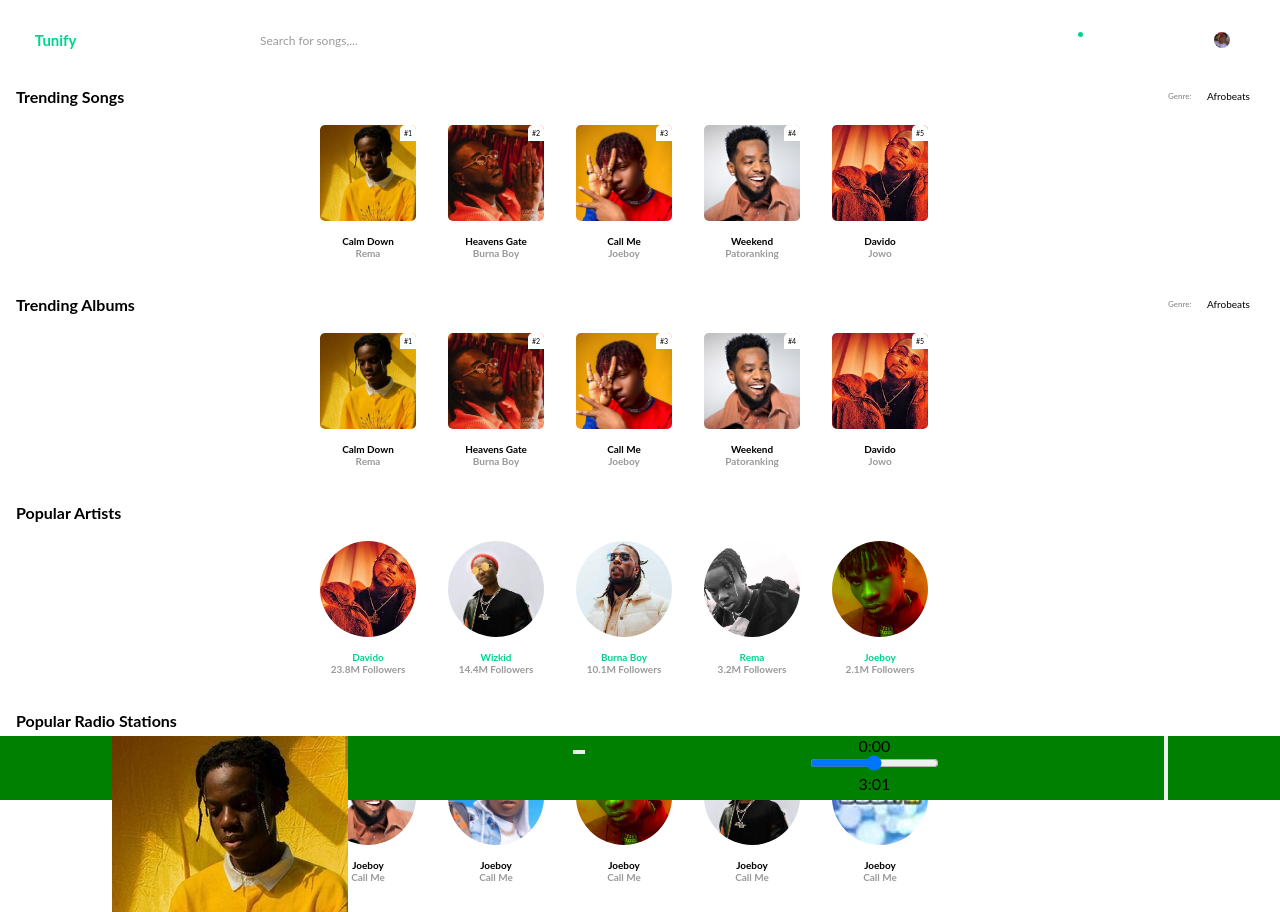
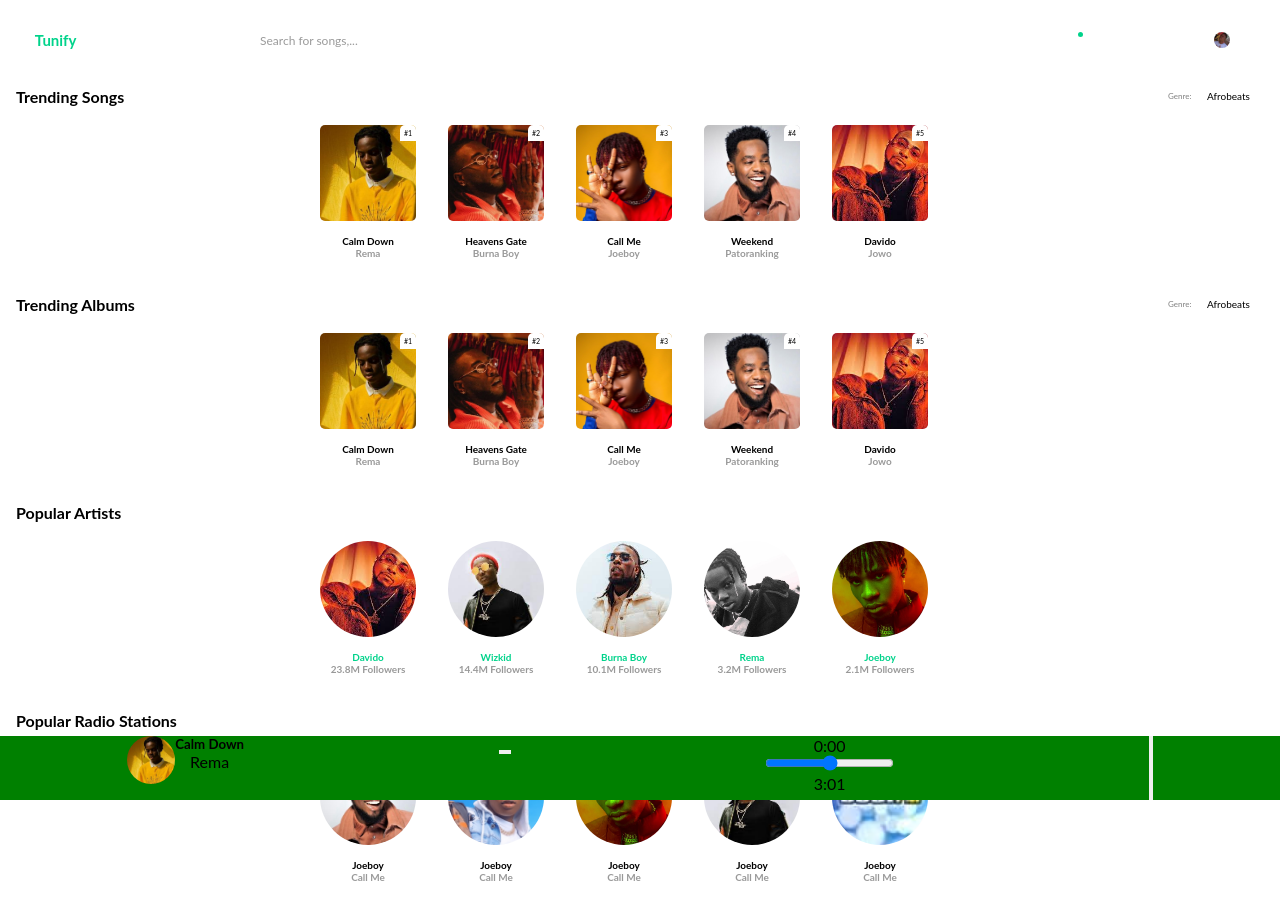
Before and after one commit to alli-Codes/Tunify, a Vue app: page / in a window 1280 px wide. Built offline with nearby package versions, Linux system fonts and the light colour scheme; some icons are missing.

Commit message:
styling the artist icon in the Player component

```diff
--- a/src/components/Player.vue
+++ b/src/components/Player.vue
@@ -50,4 +50,21 @@
 		z-index: 1000;
 	}
 
+	#artist__details{
+		display: flex;
+	}
+
+	#artist__icon{
+		height: 3rem;
+		width: 3rem;
+		position: relative;
+	}
+
+	#artist__icon img{
+		height: 100%;
+		width: 100%;
+		border-radius: 100%;
+		object-fit: cover;
+	}
+
 </style>
```
